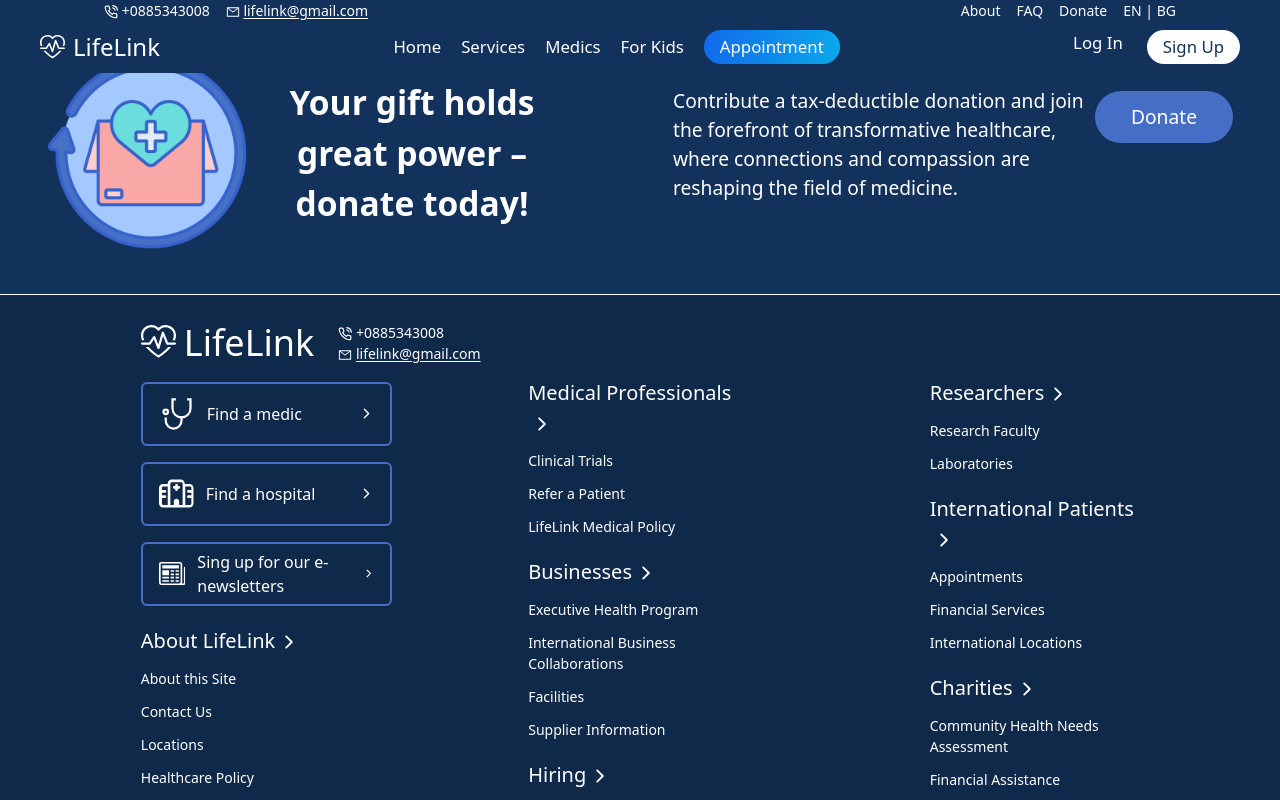
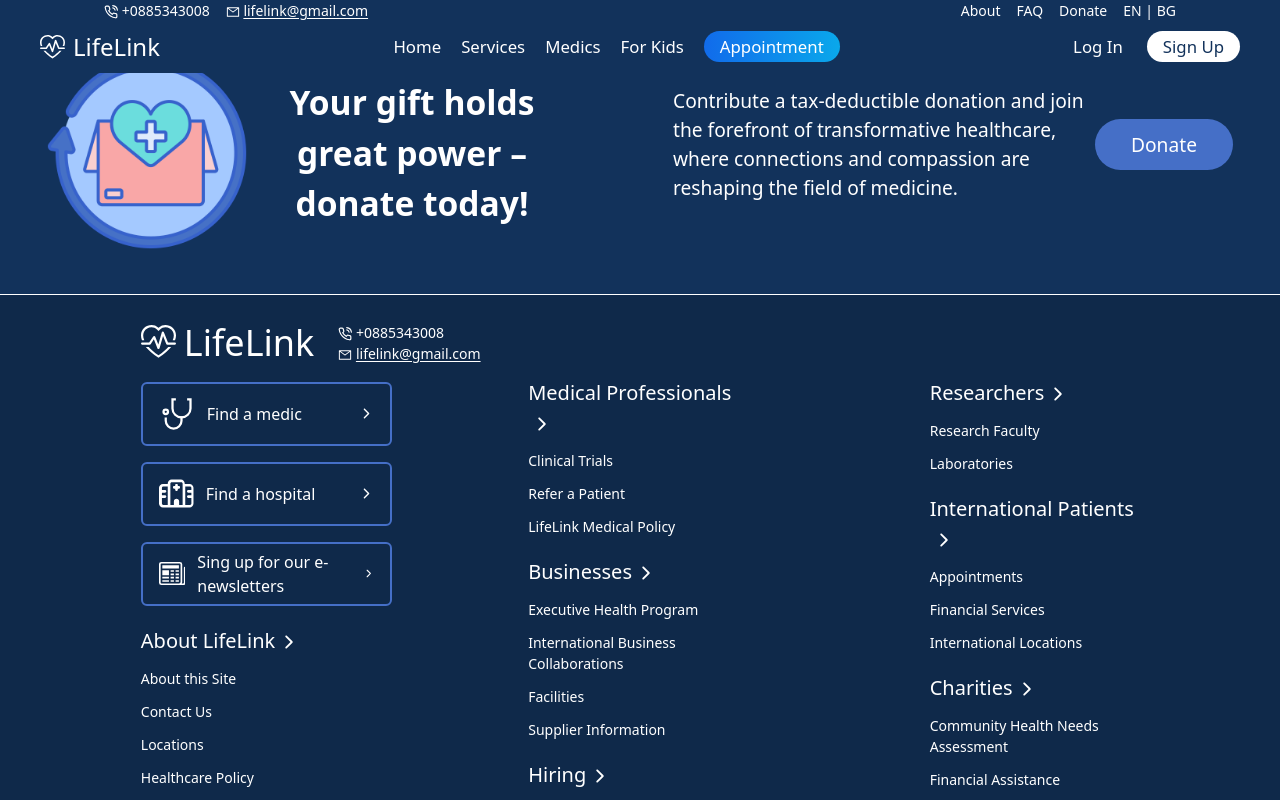
Before and after one commit to Shredrox/LifeLink, a React (Vite) app in the folder LifeLinkUI/: page / in a window 1280 px wide. Shown: the top 800 px of the page. Built offline with nearby package versions, Linux system fonts and the light colour scheme.

Commit message:
Edit button component

```diff
--- a/LifeLinkUI/src/components/Button.tsx
+++ b/LifeLinkUI/src/components/Button.tsx
@@ -1,17 +1,17 @@
 import { Link } from "react-router-dom";
 
-interface Props {
+interface ButtonProps {
   content: string;
   style: string;
   path?: string;
 }
 
-const Button:React.FC<Props> = ({content, style, path = '#'}) => {
+const Button = ({content, style, path = '#'}: ButtonProps) => {
   return (
-    <button className={style}>
-      <Link to={path}>{content}</Link>
+    <button>
+      <Link className={style} to={path}>{content}</Link>
     </button>
-  )
+  );
 }
 
-export default Button
+export default Button;
```
